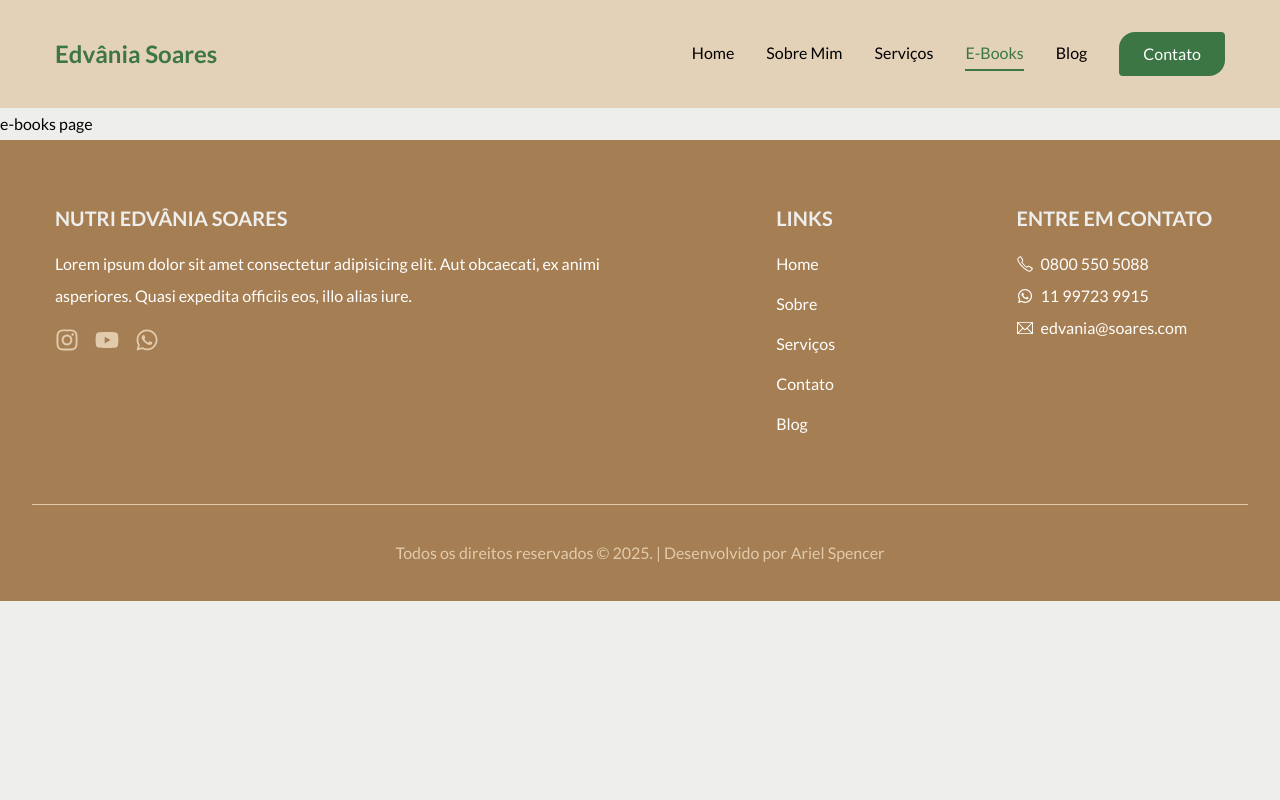
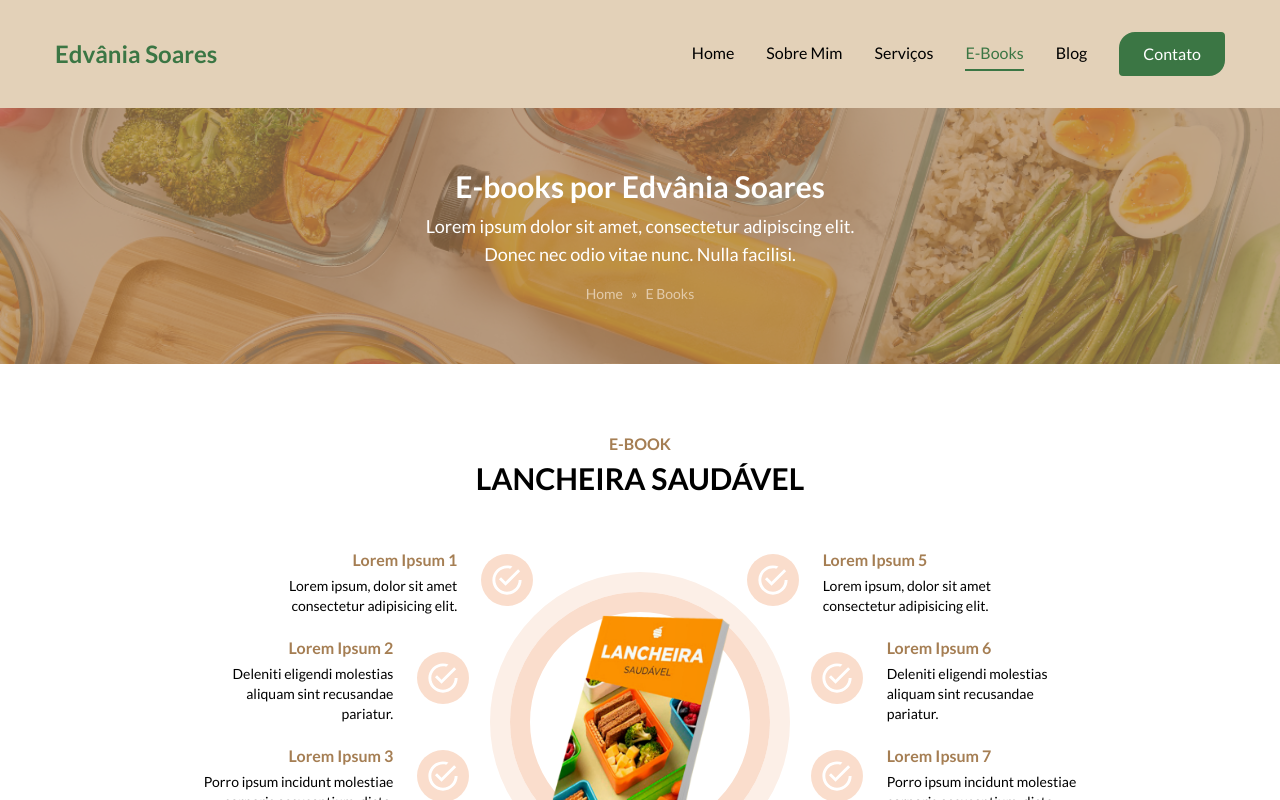
Before and after one commit to ArielSpencer/nutri-edvania-site, a Next.js app: page /e-books in a window 1280 px wide. Shown: the top 800 px of the page. Built offline with nearby package versions, Linux system fonts and the light colour scheme.

Commit message:
eat: add Ebook page

```diff
--- a/app/e-books/page.jsx
+++ b/app/e-books/page.jsx
@@ -1,5 +1,14 @@
+import Banner from "@/components/Banner";
+import EbookSection from "@/components/home/EbookSection";
+
 const Ebooks = () => {
-  return <div>e-books page</div>
+  return <section>
+    <Banner
+      title="E-books por Edvânia Soares"
+      description="Lorem ipsum dolor sit amet, consectetur adipiscing elit. Donec nec odio vitae nunc. Nulla facilisi."
+    />
+    <EbookSection />
+  </section>
 }
 
 export default Ebooks;
```
